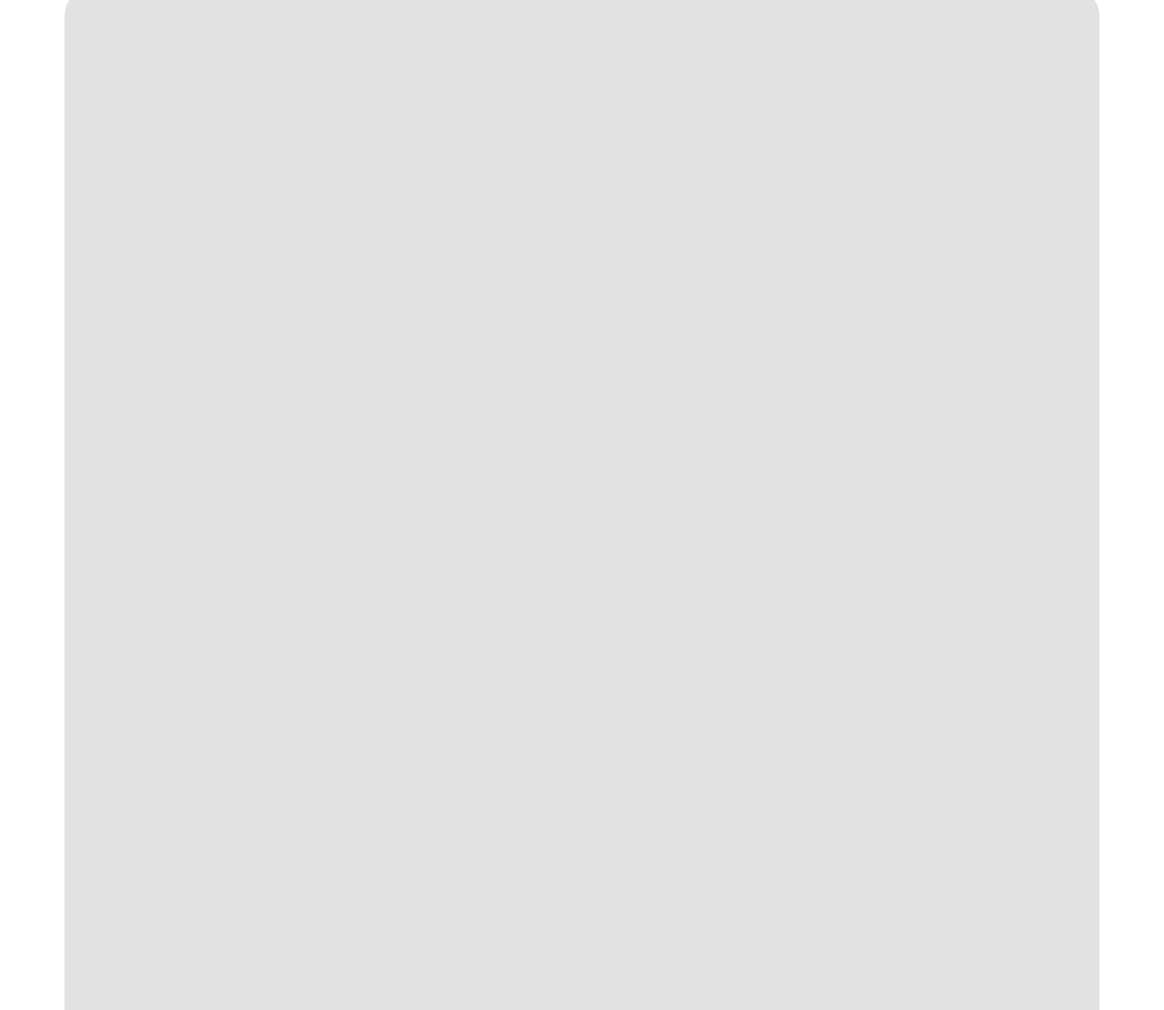
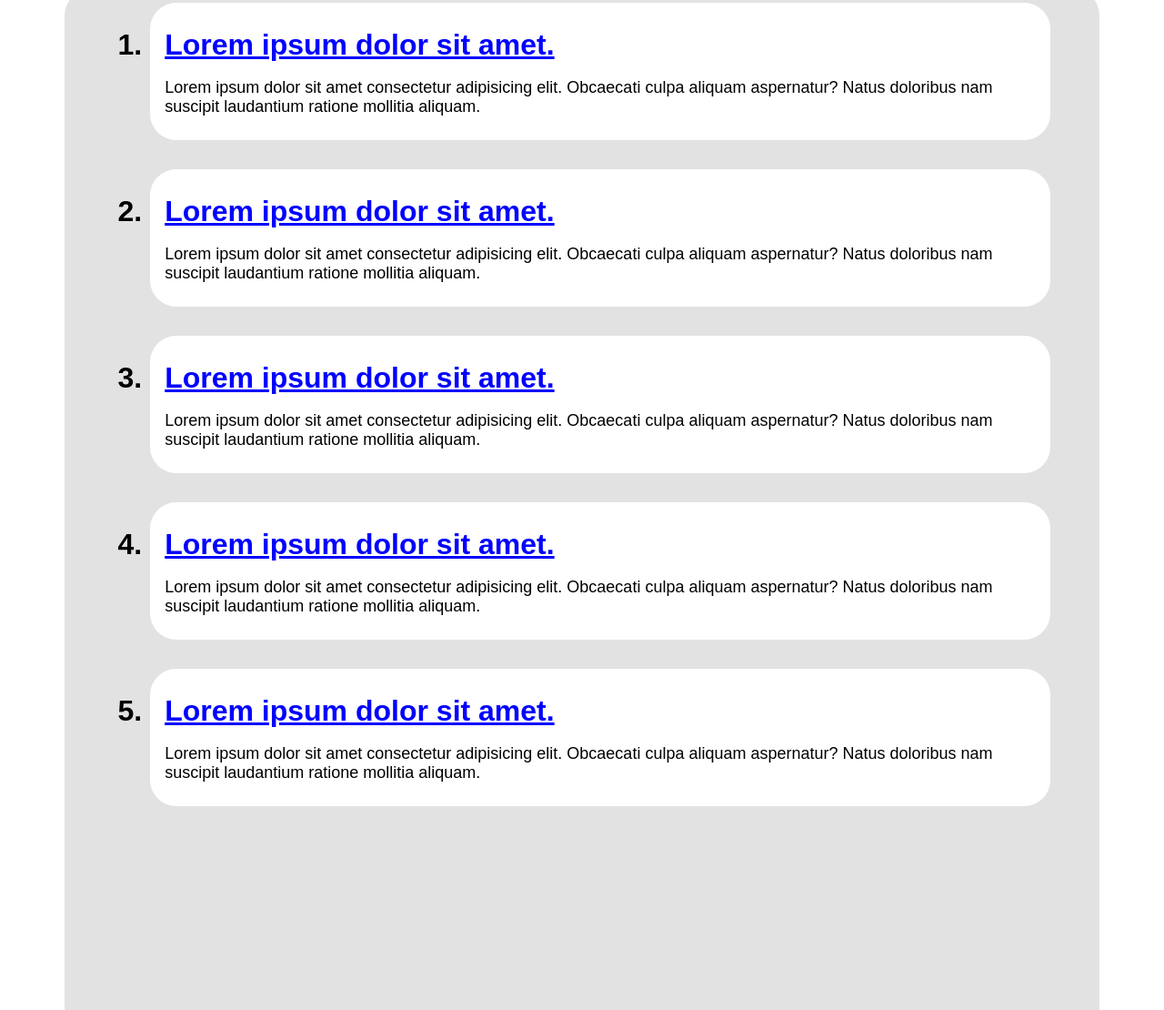
Before and after one commit to mousekode/LibFind-search-engine, a plain HTML site: page index.html in a window 1280 px wide. Shown: the part 504-1614 px from the top of the page at 91% size. Drawn offline with Linux system fonts and the light colour scheme.

Commit message:
Done for today 14/12/2025

```diff
--- a/assets/css/style.css
+++ b/assets/css/style.css
@@ -1,6 +1,6 @@
 
 :root {
-  font-family: "poppins";
+  font-family: "poppins", arial, sans-serif;
   margin: 0;
   padding: 0;
 
@@ -140,3 +140,77 @@
 
     margin: 70px auto;
 }
+
+.number {
+  padding: 10px;
+  margin-left: 10px;
+  width: 45px;
+  font-size: xx-large;
+  background-color: crimson;
+}
+.artikel {
+  display: flex;
+  flex-direction: column;
+  align-content: center;
+  margin: auto;
+}
+
+.artikel .card {
+  width: 95%;
+  display: flex;
+  justify-content: space-around;
+  align-content: center;
+  /* background-color: white; */
+  border-radius: 1.8rem;
+}
+.artikel .card .content {
+  padding-top: 20px;
+  display: flex;
+  flex-direction: column;
+  /* background-color: crimson; */
+}
+
+.artikel ol {
+  width: 87%;
+  display: flex;
+  flex-direction: column;
+  /* background-color: #FFF58A; */
+  align-self: center;
+  list-style-position: inside;
+}
+
+#ol-card {
+  font-family: "Poppins", sans-serif;
+  justify-content: center;
+  gap: 0.5rem;
+}
+
+.artikel li{
+  list-style-position: outside;
+  margin-bottom: 1.5rem;
+  padding: 0.5rem;
+  background-color: #ffff;
+  border-radius: 1.8rem;
+}
+
+.artikel li::marker {
+  font-size: xx-large;
+  font-weight: bold;
+  margin-right: 2rem;
+  margin-left: 1rem;
+}
+
+/* Nganu judul cardnya */
+#card-title {
+  font-size: xx-large;
+  font-weight: bold;
+  color: blue;
+  text-decoration: underline;
+  margin-left: .5rem;
+}
+
+#card-subtitle {
+  font-size: large;
+  color: black;
+  margin-left: .5rem;
+}
--- a/index.html
+++ b/index.html
@@ -23,8 +23,70 @@
                 </button>
                 </form>
             </div>
+            <!-- kartu -->
             <div class = "artikel">
-
+                <ol id="ol-card">
+                    <li>
+                        <div class="card">
+                            <div class="content">
+                                <a id="card-title" href="">Lorem ipsum dolor sit amet.</a>
+                                <p id="card-subtitle">
+                                    Lorem ipsum dolor sit amet consectetur adipisicing elit.
+                                    Obcaecati culpa aliquam aspernatur? Natus doloribus nam suscipit
+                                    laudantium ratione mollitia aliquam.
+                                </p>
+                            </div>
+                        </div>
+                    </li>
+                    <li>
+                        <div class="card">
+                            <div class="content">
+                                <a id="card-title" href="">Lorem ipsum dolor sit amet.</a>
+                                <p id="card-subtitle">
+                                    Lorem ipsum dolor sit amet consectetur adipisicing elit.
+                                    Obcaecati culpa aliquam aspernatur? Natus doloribus nam suscipit
+                                    laudantium ratione mollitia aliquam.
+                                </p>
+                            </div>
+                        </div>
+                    </li>
+                    <li>
+                        <div class="card">
+                            <div class="content">
+                                <a id="card-title" href="">Lorem ipsum dolor sit amet.</a>
+                                <p id="card-subtitle">
+                                    Lorem ipsum dolor sit amet consectetur adipisicing elit.
+                                    Obcaecati culpa aliquam aspernatur? Natus doloribus nam suscipit
+                                    laudantium ratione mollitia aliquam.
+                                </p>
+                            </div>
+                        </div>
+                    </li>
+                    <li>
+                        <div class="card">
+                            <div class="content">
+                                <a id="card-title" href="">Lorem ipsum dolor sit amet.</a>
+                                <p id="card-subtitle">
+                                    Lorem ipsum dolor sit amet consectetur adipisicing elit.
+                                    Obcaecati culpa aliquam aspernatur? Natus doloribus nam suscipit
+                                    laudantium ratione mollitia aliquam.
+                                </p>
+                            </div>
+                        </div>
+                    </li>
+                    <li>
+                        <div class="card">
+                            <div class="content">
+                                <a id="card-title" href="">Lorem ipsum dolor sit amet.</a>
+                                <p id="card-subtitle">
+                                    Lorem ipsum dolor sit amet consectetur adipisicing elit.
+                                    Obcaecati culpa aliquam aspernatur? Natus doloribus nam suscipit
+                                    laudantium ratione mollitia aliquam.
+                                </p>
+                            </div>
+                        </div>
+                    </li>
+                </ol>
             </div>
         </div>
     </main>
```
Also changed, not shown: assets/css/index.css (added).
